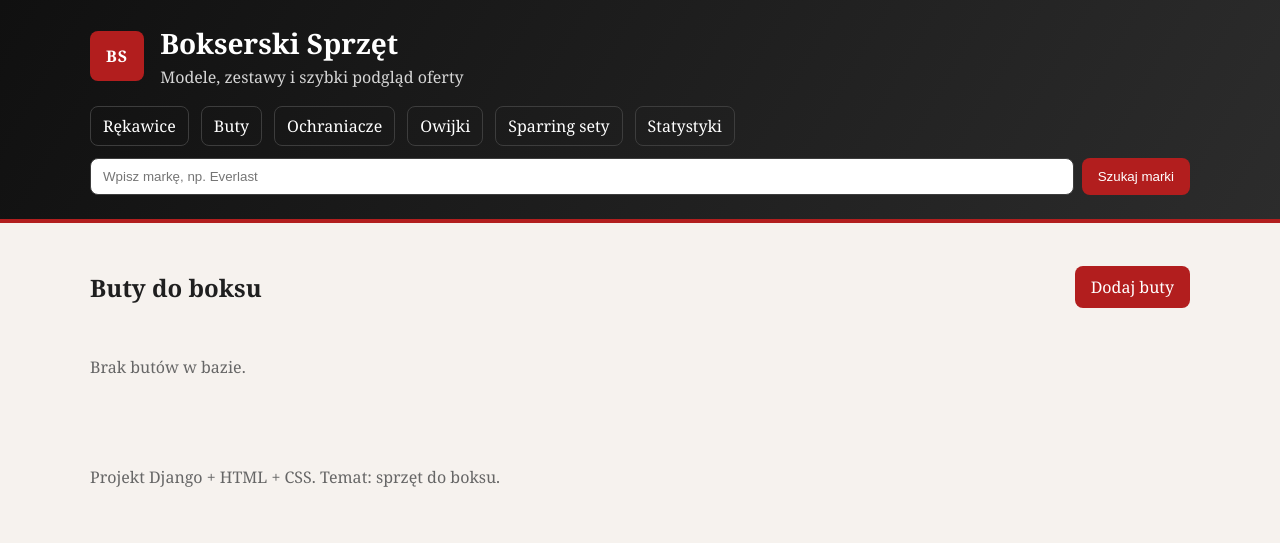
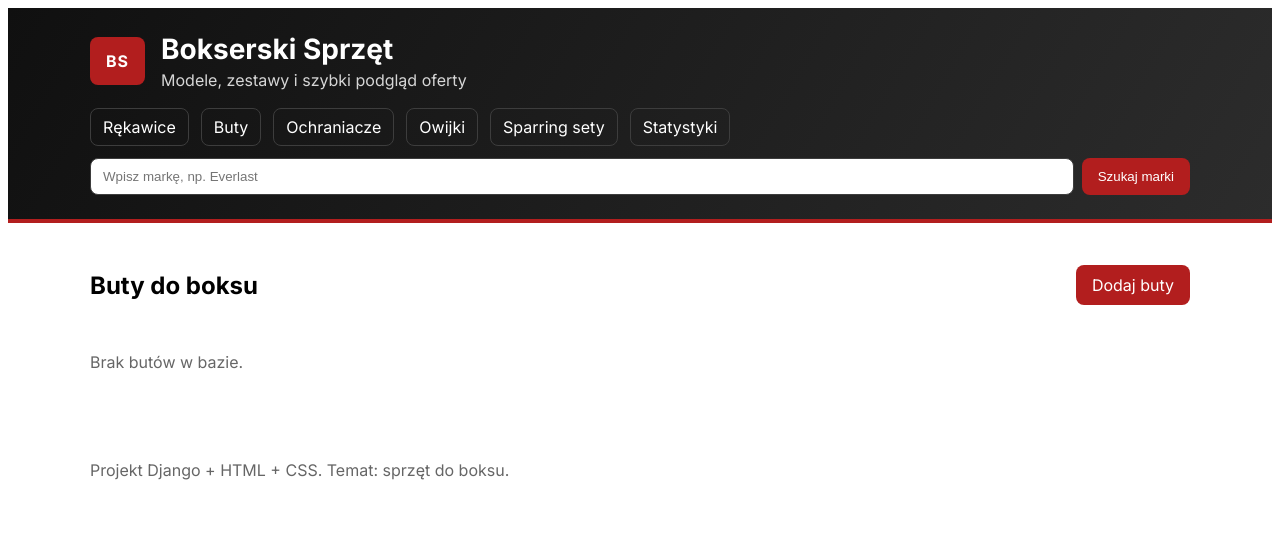
Before and after one commit to forwardtracking/projekt_zaliczeniowy_aplikacje_webowe, a Django app: page /buty/ in a window 1280 px wide. Shown: the top 543 px of the page. Run offline with Django 4.2, Linux system fonts and the light colour scheme; data that the repository does not hold is empty.

Commit message:
chyba ostatni juz commit

```diff
--- a/sklep_bokserski/sprzet/static/sprzet/css/styles.css
+++ b/sklep_bokserski/sprzet/static/sprzet/css/styles.css
@@ -13,10 +13,14 @@
 }
 
 body {
-  margin: 0;
-  font-family: "Georgia", "Times New Roman", serif;
-  color: var(--text);
-  background: var(--bg);
+  font-family: "Inter", sans-serif;
+  font-optical-sizing: auto;
+  font-weight: 400;
+  font-style: normal;
+}
+
+h1, h2, h3 {
+  font-weight: 700;
 }
 
 .container {
```
